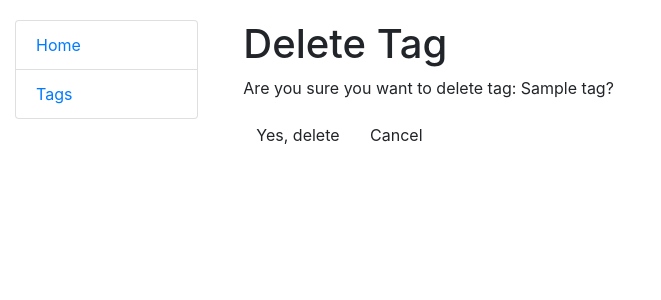
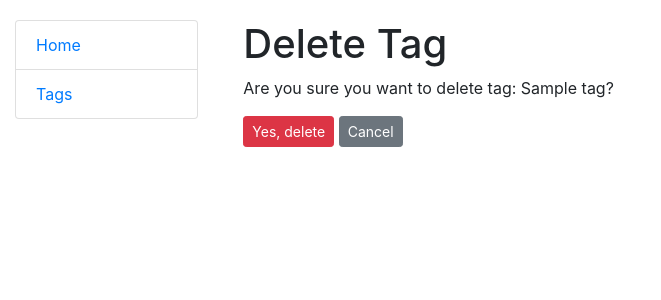
Before and after one commit to NataliiaPodoroha/todo-list, a Django app: page /tags/1/delete/ in a window 1280 px wide. Shown: the top 300 px of the page, without its empty margins (0-661 px from the left). Run offline with Django 4.2, Linux system fonts and the light colour scheme; tables that the repository leaves empty hold one stand-in row (values such as "Sample post").

Commit message:
Update tag_confirm_delete template

```diff
--- a/templates/todo/tag_confirm_delete.html
+++ b/templates/todo/tag_confirm_delete.html
@@ -9,8 +9,8 @@
 
       <form action="" method="post">
         {% csrf_token %}
-        <input type="submit" value="Yes, delete" class="btn bg-gradient-danger w-auto" />
-        <input type="button" class="btn bg-gradient-light" onclick="history.back();" value="Cancel"/>
+        <input type="submit" value="Yes, delete" class="btn btn-danger btn-sm" />
+        <input type="button" class="btn btn-secondary btn-sm" onclick="history.back();" value="Cancel"/>
       </form>
     </div>
   </section>
```
